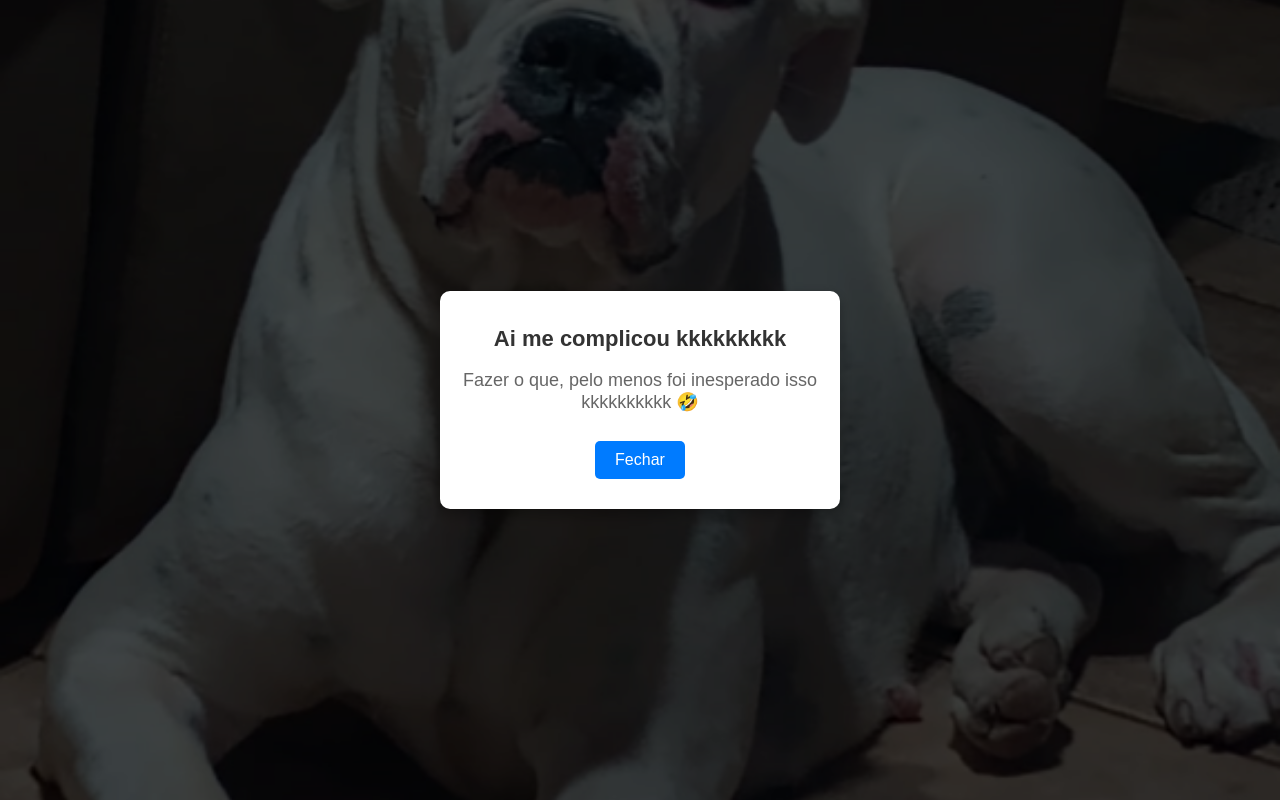
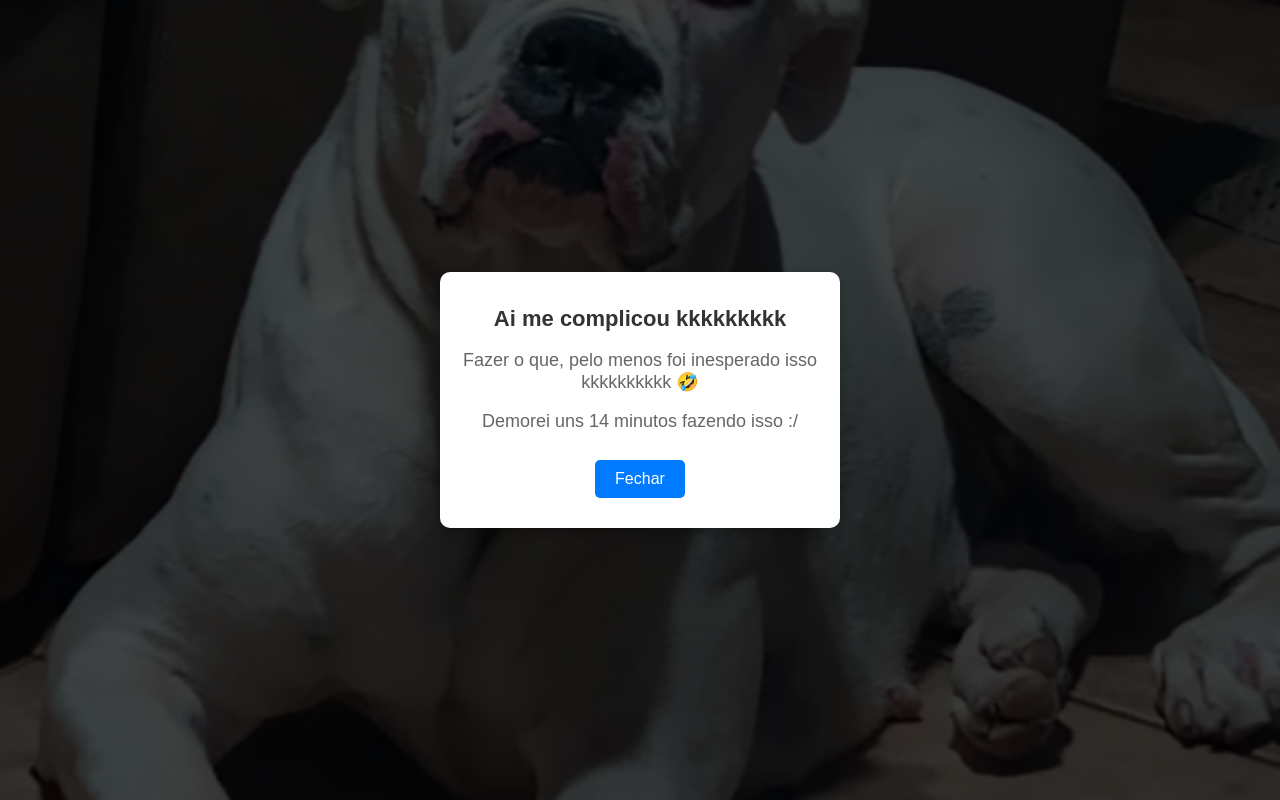
Before and after one commit to Enzomlgg/FzrOq, a plain HTML site: page main.html in a window 1280 px wide. Both pictures are taken after a click on the button "Não". Drawn offline with Linux system fonts and the light colour scheme.

Commit message:
Update main.html

```diff
--- a/main.html
+++ b/main.html
@@ -119,6 +119,7 @@
         document.getElementById('modal-content').innerHTML = `
             <h1>Ai me complicou kkkkkkkkk</h1>
             <p>Fazer o que, pelo menos foi inesperado isso kkkkkkkkkk 🤣</p>
+            <p>Demorei uns 14 minutos fazendo isso :/</p>
             <button class="button" onclick="closeModal()">Fechar</button>
         `;
     }
```
